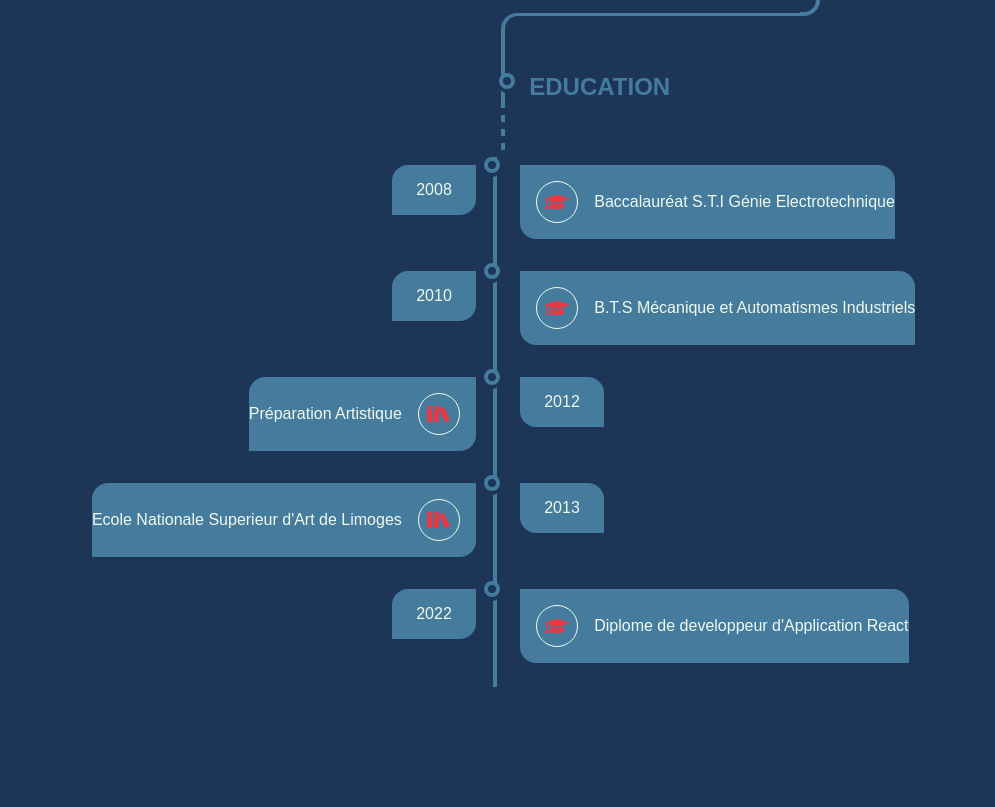
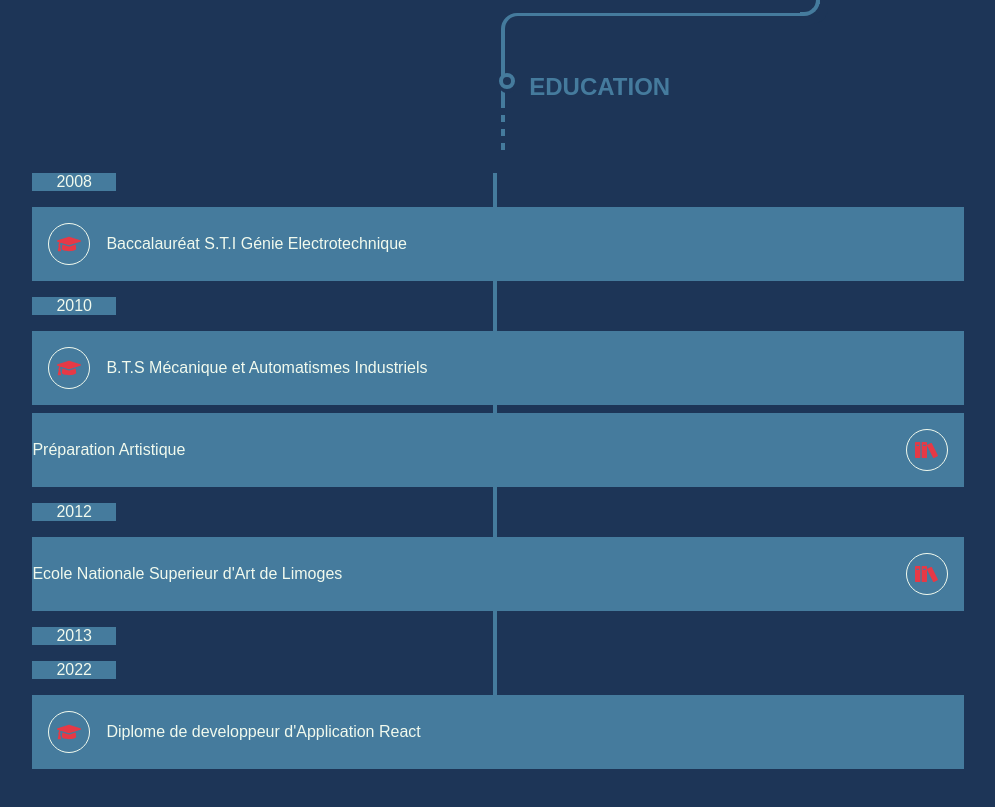
Before and after one commit to picyoh/cv, a React (Create React App) app: page / in a window 1280 px wide. Shown: the part 3109-3916 px from the top of the page, without its empty margins (142-1137 px from the left). Built offline with nearby package versions, Linux system fonts and the light colour scheme.

Commit message:
style: :lipstick: timeline
convert to sass

```diff
--- a/src/components/timeline/Timeline.jsx
+++ b/src/components/timeline/Timeline.jsx
@@ -32,15 +32,13 @@ function TimeLine(props) {
         )
     }
 
-    // TODO refactor component
-
     const list = datas.map((element, index) => {
 
         const iconType = iconTypes.filter(iconType => iconType.name === element.type)[0];
 
         return (
-            <div className="timelineContainer" key={index}>
-                <div className="contentLeft">
+            <div className="timeline__content" key={index}>
+                <div className="timeline__content__left">
                     {iconType.name === "school" ?
                         <div className='content'>
                             <p>{element.infos}</p>
@@ -50,7 +48,7 @@ function TimeLine(props) {
                         dateSpan(element.year)
                     }
                 </div>
-                <div className="contentRight">
+                <div className="timelien__content__right">
                     {iconType.name === "degree" ?
                         <div className='content'>
                             {iconSpan(iconType.icon)}
--- a/src/components/timeline/timeline.css
+++ b/src/components/timeline/timeline.css
@@ -24,7 +24,7 @@
   flex: 48%;
   text-align: end;
   display: flex;
-  justify-content: end;
+  justify-content: flex-end;
 }
 
 .contentLeft .content {
--- a/src/sass/components/_timeline.scss
+++ b/src/sass/components/_timeline.scss
@@ -0,0 +1,99 @@
+/* TODO; calc line position */
+.timeline {
+  position: relative;
+
+  &::after {
+    content: "";
+    position: absolute;
+    top: 0;
+    left: 49.5%;
+    height: 100%;
+    width: 0.25rem;
+    background-color: var(--primary-color);
+  }
+
+  &__content {
+    display: flex;
+    gap: 3%;
+    padding-bottom: 1rem;
+
+    &__left {
+      position: relative;
+      flex: 48%;
+      text-align: end;
+      display: flex;
+      justify-content: end;
+
+      &::before {
+        content: "";
+        position: absolute;
+        z-index: 1;
+        top: 0;
+        left: 100%;
+        width: 0.5rem;
+        height: 0.5rem;
+        background-color: var(--back-color);
+        filter: drop-shadow(0 0.3rem var(--back-color));
+        border: 0.3rem solid var(--primary-color);
+        border-radius: 50%;
+      }
+
+      .content {
+        border-radius: 1rem 0 1rem 0;
+      }
+
+      .date {
+        border-radius: 1rem 0 1rem 0;
+      }
+    }
+
+    &__right {
+      position: relative;
+      flex: 48%;
+      display: flex;
+      justify-content: flex-start;
+
+      .content {
+        border-radius: 0 1rem 0 1rem;
+      }
+
+      .date {
+        border-radius: 0 1rem 0 1rem;
+      }
+    }
+  }
+}
+
+.date {
+  width: fit-content;
+  height: fit-content;
+  background-color: var(--primary-color);
+  margin: 0.5rem;
+}
+
+.date p {
+  padding: 0 1.5rem;
+}
+
+.content {
+  background-color: var(--primary-color);
+  display: flex;
+  align-items: center;
+  margin: 0.5rem;
+}
+
+.icon {
+  height: 24px;
+  width: 24px;
+  padding: 0.5rem;
+  margin: 1rem;
+  border: 1px solid var(--fake-white);
+  border-radius: 50%;
+  display: flex;
+  justify-content: center;
+  align-items: center;
+}
+
+.content p {
+  text-align: start;
+}
```
